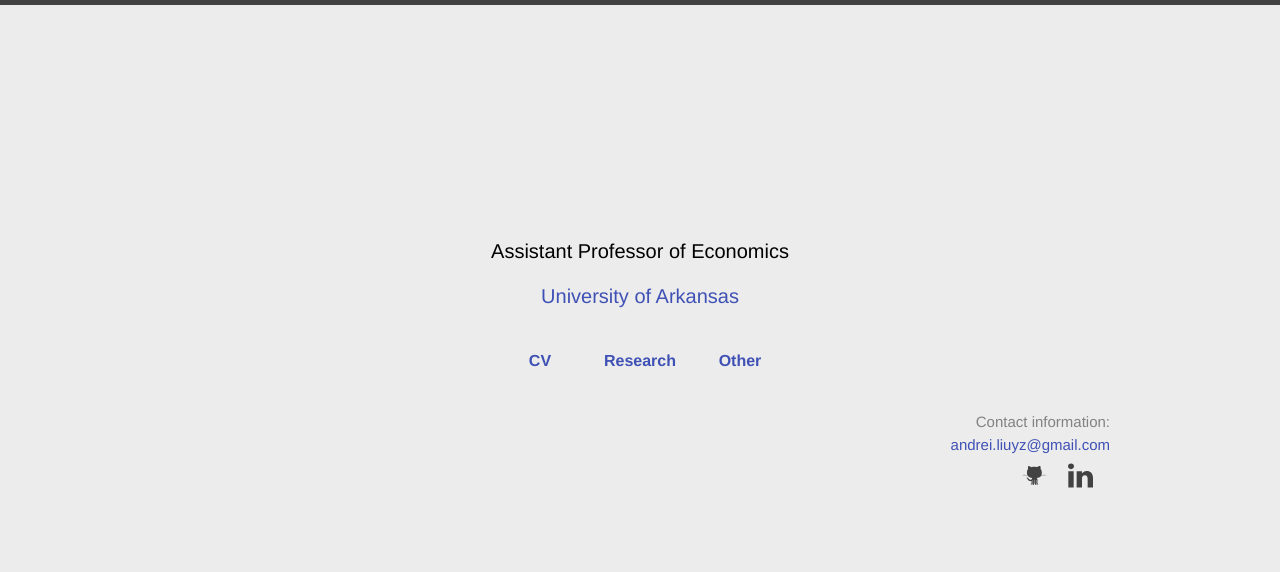
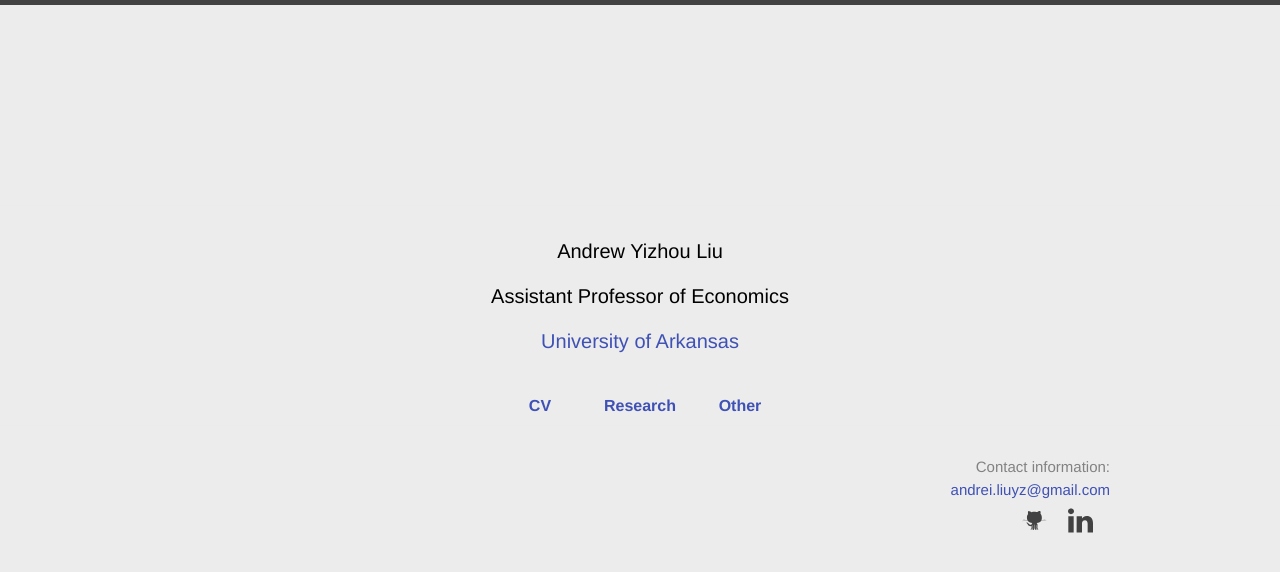
Before and after one commit to Andrew-YizhouLiu/Andrew-YizhouLiu.github.io, a Jekyll site: the page built from index.html, in a window 1280 px wide. Shown: the top 572 px of the page. Built offline with Jekyll 4.4.1, drawn with Linux system fonts in a browser that asks for light colours.

Commit message:
Update index.html

```diff
--- a/index.html
+++ b/index.html
@@ -33,6 +33,8 @@ title: Andrew Yizhou Liu
           <!--  <th style="width:500px;"> <img id="fotoprincipal" src="files/andrew.jpg"> </th>
     <td style="width:30px;"> </td>
     <td id="textoprincipal"  > -->
+    <p style="font-size:20px;color:black;text-align: center">
+      Andrew Yizhou Liu </p>
       <p style="font-size:20px;color:black;text-align: center">
         Assistant Professor of Economics </p>
         <p style="font-size:20px;color:black;text-align: center"> <a target="_blank" href="https://walton.uark.edu/departments/economics/"> University of Arkansas </a>
```
